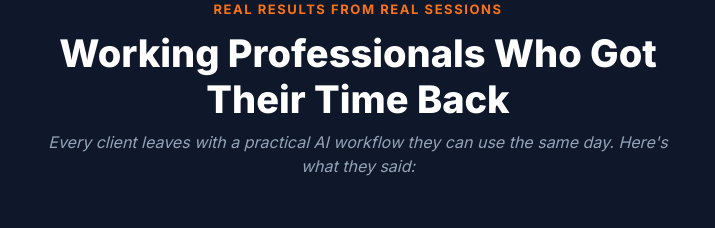
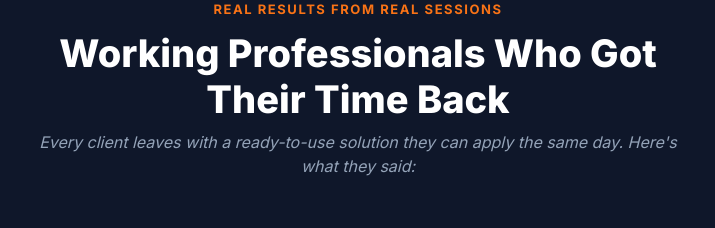
Before and after one commit to samkershner1234-aisk/ai-with-sam, a React (Vite) app: page / in a window 1280 px wide. Shown: the part 3240-3468 px from the top of the page, without its empty margins (282-997 px from the left). Built offline with nearby package versions, Linux system fonts and the light colour scheme.

Commit message:
Testimonials: vary intro line to 'ready-to-use solution'

```diff
--- a/src/components/landing/Testimonials.jsx
+++ b/src/components/landing/Testimonials.jsx
@@ -100,7 +100,7 @@ export default function Testimonials() {
           Working Professionals Who Got Their Time Back
         </h2>
         <p style={{ color: "#94A3B8", textAlign: "center", fontSize: 16, marginBottom: 52, fontStyle: "italic" }}>
-          Every client leaves with a practical AI workflow they can use the same day. Here's what they said:
+          Every client leaves with a ready-to-use solution they can apply the same day. Here's what they said:
         </p>
 
         {/* Carousel, all screen sizes */}
```
